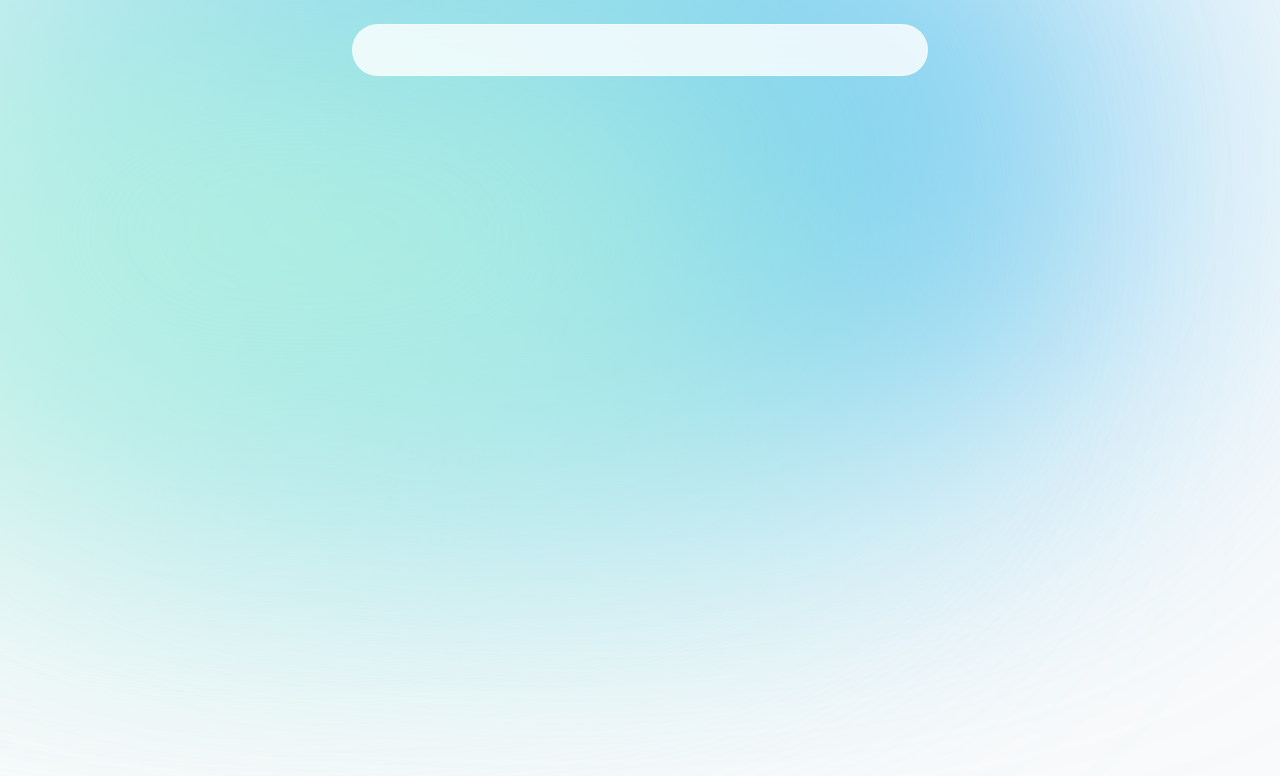
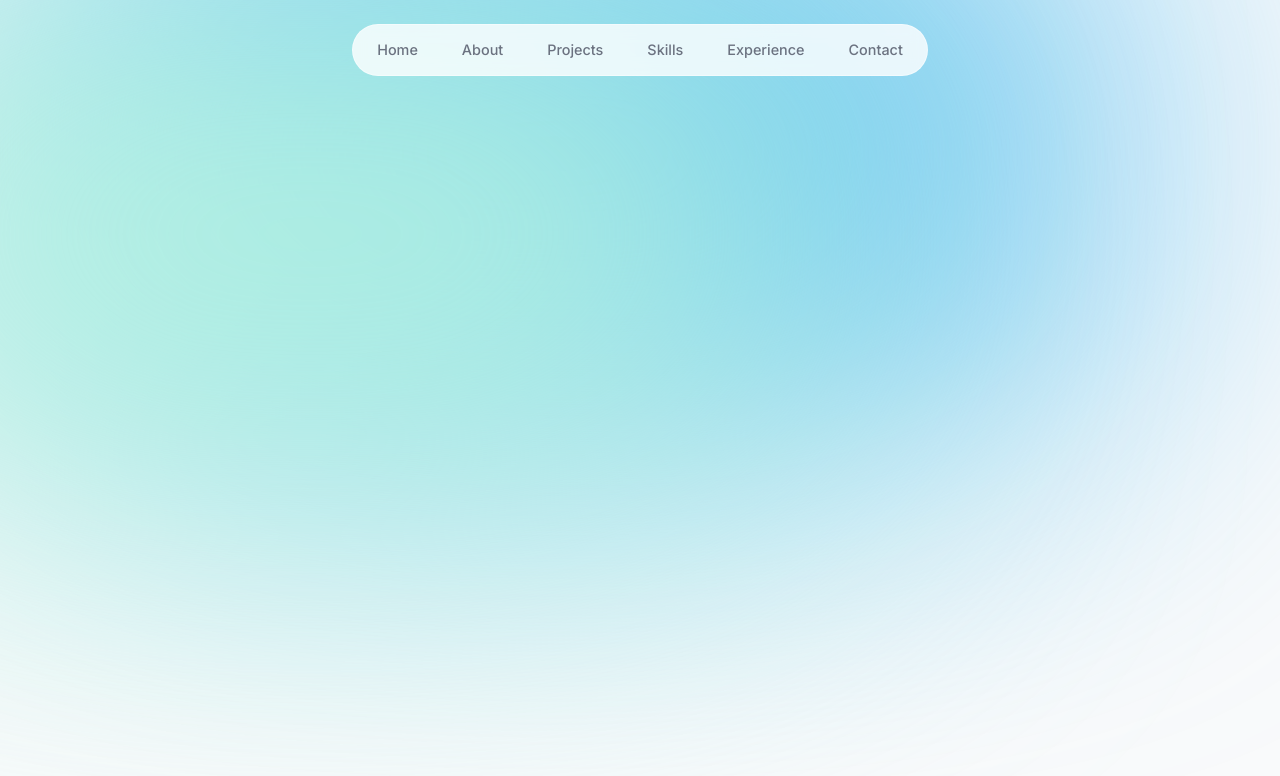
Before and after one commit to LMuchapirei/portfolio, a Next.js app: page / in a window 1280 px wide. Shown: the top 776 px of the page. Built offline with nearby package versions, Linux system fonts and the light colour scheme.

Commit message:
create structure for the nav items and style them

```diff
--- a/components/header.tsx
+++ b/components/header.tsx
@@ -2,6 +2,8 @@
 
 import React from 'react'
 import { motion } from 'framer-motion'
+import { links } from '@/lib/data';
+import Link from 'next/link';
 export default function Header() {
   return (
     <header className='z-[999] relative'>
@@ -12,7 +14,23 @@
         "
         initial={{ y:-100,x:"-50%",opacity:0}}
         animate={{y:0,x:"-50%",opacity:1}}
-        ></motion.div>
+        >
+        </motion.div>
+        <nav className="flex fixed top-[0.15rem] left-1/2 h-12 -translate-x-1/2 py-2 sm:top-[1.7rem] sm:h-[initial] sm:py-0">
+            <ul className="flex w-[22rem] flex-wrap
+                           items-center justify-center gap-y-1
+                           text-[0.9rem] font-medium text-gray-500 sm:w-[initial]
+                           sm:flex-nowrap sm:gap-5
+                          ">
+                {links.map((link)=>
+                    <li className="h-3/4 flex items-center justify-center"  key={link.hash}>
+                    <Link className="w-full flex items-center justify-center px-3 py-3 hover:text-gray-950 transition" href={link.hash}>
+                        {link.name}
+                    </Link>
+                    </li>
+                )}
+            </ul>
+        </nav>
     </header>
   )
 }
```
